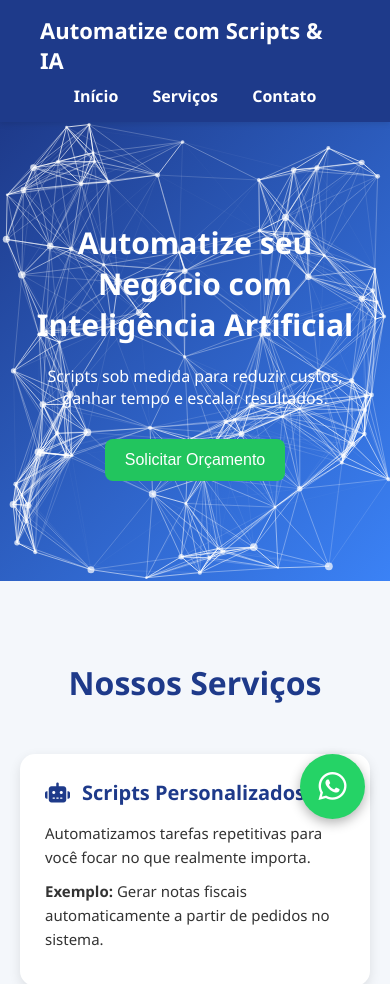
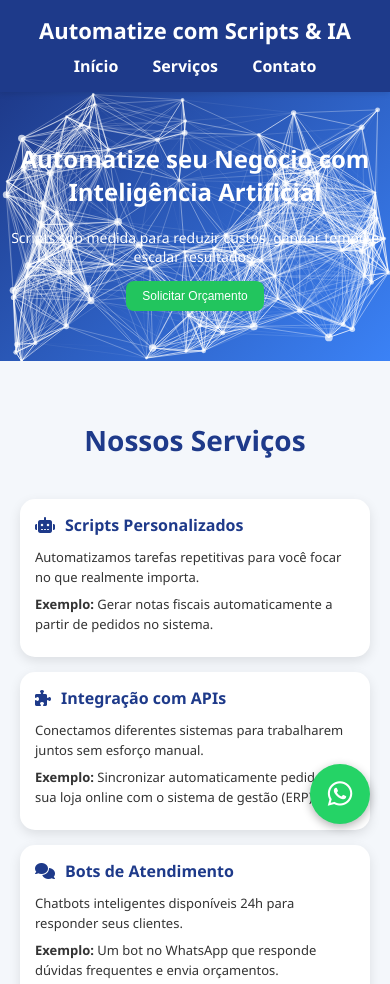
Before and after one commit to fabio-solbego/AutoRobots, a plain HTML site: page Backup/backup.html in a window 390 px wide. Shown: the top 984 px of the page. Drawn offline with Linux system fonts and the light colour scheme.

Commit message:
Atualização

```diff
--- a/Backup/backup.html
+++ b/Backup/backup.html
@@ -4,7 +4,6 @@
 <meta charset="UTF-8">
 <meta name="viewport" content="width=device-width, initial-scale=1.0">
 <title>Automatize com Scripts & IA</title>
-  <!-- Font Awesome -->
 <link rel="stylesheet" href="https://cdnjs.cloudflare.com/ajax/libs/font-awesome/6.5.0/css/all.min.css">
 <link rel="icon" href="img/favicon.ico" type="image/png">
 <style>
@@ -20,13 +19,13 @@
   nav a:hover { color: #22c55e; }
 
   .hero {
-      text-align: center; padding: 100px 20px; background: linear-gradient(135deg, #1e3a8a, #3b82f6);
+    text-align: center; padding: 80px 20px; background: linear-gradient(135deg, #1e3a8a, #3b82f6);
     color: white; position: relative; overflow: hidden;
   }
-    .hero h2 { font-size: 42px; margin-bottom: 20px; z-index: 1; position: relative; }
-    .hero p { font-size: 20px; margin-bottom: 30px; z-index: 1; position: relative; }
+  .hero h2 { font-size: 36px; margin-bottom: 20px; z-index: 1; position: relative; }
+  .hero p { font-size: 18px; margin-bottom: 20px; z-index: 1; position: relative; }
   .hero button {
-      padding: 14px 28px; font-size: 18px; background: #22c55e; border: none; border-radius: 8px; color: white; cursor: pointer;
+    padding: 12px 24px; font-size: 16px; background: #22c55e; border: none; border-radius: 8px; color: white; cursor: pointer;
     transition: transform 0.2s, background 0.3s; z-index: 1; position: relative;
   }
   .hero button:hover { background: #16a34a; transform: scale(1.05); }
@@ -34,36 +33,48 @@
   /* Canvas de partículas */
   #particles { position: absolute; top: 0; left: 0; width: 100%; height: 100%; z-index: 0; }
 
-    .services { padding: 80px 20px; text-align: center; background: #f4f7fb; }
-    .services h2 { font-size: 32px; margin-bottom: 50px; color: #1e3a8a; }
-    .service-cards { display: grid; grid-template-columns: repeat(auto-fit, minmax(280px, 1fr)); gap: 25px; max-width: 1200px; margin: 0 auto; }
+  .services { padding: 60px 20px; text-align: center; background: #f4f7fb; }
+  .services h2 { font-size: 28px; margin-bottom: 40px; color: #1e3a8a; }
+  .service-cards { display: grid; grid-template-columns: repeat(auto-fit, minmax(250px, 1fr)); gap: 20px; max-width: 1200px; margin: 0 auto; }
 
   .card {
-      background: white; padding: 25px; border-radius: 15px; box-shadow: 0px 4px 12px rgba(0,0,0,0.1); text-align: left;
+    background: white; padding: 20px; border-radius: 15px; box-shadow: 0px 4px 12px rgba(0,0,0,0.1); text-align: left;
     transition: transform 0.3s, box-shadow 0.3s, opacity 0.6s; opacity: 0; transform: translateY(50px);
   }
   .card.show { opacity: 1; transform: translateY(0); }
-    .card:hover { transform: translateY(-10px); box-shadow: 0px 8px 20px rgba(0,0,0,0.15); }
+  .card:hover { transform: translateY(-5px); box-shadow: 0px 6px 18px rgba(0,0,0,0.15); }
 
-    .card h3 { margin-bottom: 15px; color: #1e3a8a; display: flex; align-items: center; gap: 12px; font-size: 20px; }
-    .card p { font-size: 15px; line-height: 1.6; margin-bottom: 10px; }
+  .card h3 { margin-bottom: 12px; color: #1e3a8a; display: flex; align-items: center; gap: 10px; font-size: 18px; }
+  .card p { font-size: 14px; line-height: 1.5; margin-bottom: 8px; }
 
-    footer { background: #1e293b; color: white; text-align: center; padding: 30px 20px; }
-    footer a { color: #3b82f6; margin: 0 12px; text-decoration: none; font-size: 22px; transition: color 0.3s; }
+  footer { background: #1e293b; color: white; text-align: center; padding: 25px 20px; }
+  footer a { color: #3b82f6; margin: 0 10px; text-decoration: none; font-size: 20px; transition: color 0.3s; }
   footer a:hover { color: #22c55e; }
 
   .whatsapp-float {
-      position: fixed; width: 65px; height: 65px; bottom: 25px; right: 25px; background-color: #25D366;
-      color: white; border-radius: 50%; text-align: center; font-size: 32px; box-shadow: 0px 4px 12px rgba(0,0,0,0.3); z-index: 1000; transition: transform 0.3s;
+    position: fixed; width: 60px; height: 60px; bottom: 20px; right: 20px; background-color: #25D366;
+    color: white; border-radius: 50%; text-align: center; font-size: 28px; box-shadow: 0px 3px 10px rgba(0,0,0,0.3); z-index: 1000; transition: transform 0.3s;
   }
   .whatsapp-float:hover { transform: scale(1.1); }
   .whatsapp-float i { margin-top: 16px; }
 
   @media (max-width: 768px) {
-      header { flex-direction: column; gap: 10px; }
-      .hero h2 { font-size: 30px; }
-      .hero p { font-size: 16px; }
-      .hero button { font-size: 16px; padding: 12px 20px; }
+    header { flex-direction: column; gap: 10px; padding: 15px 20px; }
+    .hero { padding: 60px 15px; }
+    .hero h2 { font-size: 28px; }
+    .hero p { font-size: 16px; margin-bottom: 15px; }
+    .hero button { font-size: 14px; padding: 10px 20px; }
+    .service-cards { gap: 15px; }
+    .card { padding: 15px; }
+    .card h3 { font-size: 16px; }
+    .card p { font-size: 13px; }
+  }
+
+  @media (max-width: 480px) {
+    .hero { padding: 50px 10px; }
+    .hero h2 { font-size: 24px; }
+    .hero p { font-size: 14px; }
+    .hero button { font-size: 12px; padding: 8px 16px; }
   }
 </style>
 </head>
@@ -82,9 +93,10 @@
   <canvas id="particles"></canvas>
   <h2>Automatize seu Negócio com Inteligência Artificial</h2>
   <p>Scripts sob medida para reduzir custos, ganhar tempo e escalar resultados.</p>
-  <button>Solicitar Orçamento</button>
+  <button onclick="window.location.href='https://wa.me/5551996495202?text=Olá!%20Gostaria%20de%20solicitar%20um%20orçamento.'">
+  Solicitar Orçamento
+</button>
 </section>
-
 <section id="servicos" class="services">
   <h2>Nossos Serviços</h2>
   <div class="service-cards">
@@ -106,12 +118,12 @@
     </div>
   </div>
 </section>
+
 <section class="hero">
   <h2>Automatize seu Negócio com Inteligência Artificial</h2>
   <p>Scripts sob medida para reduzir custos, ganhar tempo e escalar resultados.</p>
   <button onclick="window.location.href='autoLembrete.html'">Ver Exemplo de Automação</button>
 </section>
-
 
 <footer id="contato">
   <p>© 2025 Fábio Solbego - Automatize com Scripts & IA</p>
@@ -138,11 +150,11 @@
   }, { threshold: 0.2 });
   cards.forEach(card => observer.observe(card));
 
-  // Partículas com linhas conectando
+  // Partículas
   const canvas = document.getElementById('particles');
   const ctx = canvas.getContext('2d');
   let particlesArray = [];
-  const mouse = { x: null, y: null };
+  const mouse = { x:null, y:null };
 
   function resizeCanvas() {
     canvas.width = window.innerWidth;
@@ -151,59 +163,55 @@
   window.addEventListener('resize', resizeCanvas);
   resizeCanvas();
 
-  window.addEventListener('mousemove', function(e){
-    mouse.x = e.x;
-    mouse.y = e.y;
-  });
+  window.addEventListener('mousemove', e => { mouse.x = e.x; mouse.y = e.y; });
 
   class Particle {
     constructor() {
-      this.x = Math.random() * canvas.width;
-      this.y = Math.random() * canvas.height;
-      this.size = Math.random() * 3 + 1;
-      this.speedX = Math.random() * 1 - 0.5;
-      this.speedY = Math.random() * 1 - 0.5;
+      this.x = Math.random()*canvas.width;
+      this.y = Math.random()*canvas.height;
+      this.size = Math.random()*3 + 1;
+      this.speedX = Math.random()*1 - 0.5;
+      this.speedY = Math.random()*1 - 0.5;
     }
     update() {
-      this.x += this.speedX;
-      this.y += this.speedY;
-      if(this.x < 0 || this.x > canvas.width) this.speedX *= -1;
-      if(this.y < 0 || this.y > canvas.height) this.speedY *= -1;
+      this.x += this.speedX; this.y += this.speedY;
+      if(this.x<0 || this.x>canvas.width) this.speedX*=-1;
+      if(this.y<0 || this.y>canvas.height) this.speedY*=-1;
     }
     draw() {
-      ctx.fillStyle = 'rgba(255,255,255,0.7)';
+      ctx.fillStyle='rgba(255,255,255,0.7)';
       ctx.beginPath();
-      ctx.arc(this.x, this.y, this.size, 0, Math.PI*2);
+      ctx.arc(this.x,this.y,this.size,0,Math.PI*2);
       ctx.fill();
     }
   }
 
-  function initParticles() {
+  function initParticles(){
     particlesArray = [];
     for(let i=0;i<100;i++) particlesArray.push(new Particle());
   }
 
-  function connectParticles() {
+  function connectParticles(){
     for(let a=0;a<particlesArray.length;a++){
       for(let b=a;b<particlesArray.length;b++){
         let dx = particlesArray[a].x - particlesArray[b].x;
         let dy = particlesArray[a].y - particlesArray[b].y;
         let distance = Math.sqrt(dx*dx + dy*dy);
-        if(distance < 120){
-          ctx.strokeStyle = 'rgba(255,255,255,' + (1 - distance/120) + ')';
+        if(distance<120){
+          ctx.strokeStyle = 'rgba(255,255,255,'+(1-distance/120)+')';
           ctx.lineWidth = 1;
           ctx.beginPath();
-          ctx.moveTo(particlesArray[a].x, particlesArray[a].y);
-          ctx.lineTo(particlesArray[b].x, particlesArray[b].y);
+          ctx.moveTo(particlesArray[a].x,particlesArray[a].y);
+          ctx.lineTo(particlesArray[b].x,particlesArray[b].y);
           ctx.stroke();
         }
       }
     }
   }
 
-  function animateParticles() {
+  function animateParticles(){
     ctx.clearRect(0,0,canvas.width,canvas.height);
-    particlesArray.forEach(p => { p.update(); p.draw(); });
+    particlesArray.forEach(p=>{p.update(); p.draw();});
     connectParticles();
     requestAnimationFrame(animateParticles);
   }
@@ -211,6 +219,5 @@
   initParticles();
   animateParticles();
 </script>
-
 </body>
 </html>
```
Also changed, not shown: index.html (+51 -0 lines). Lines whose indentation alone changed are shown as unchanged.
